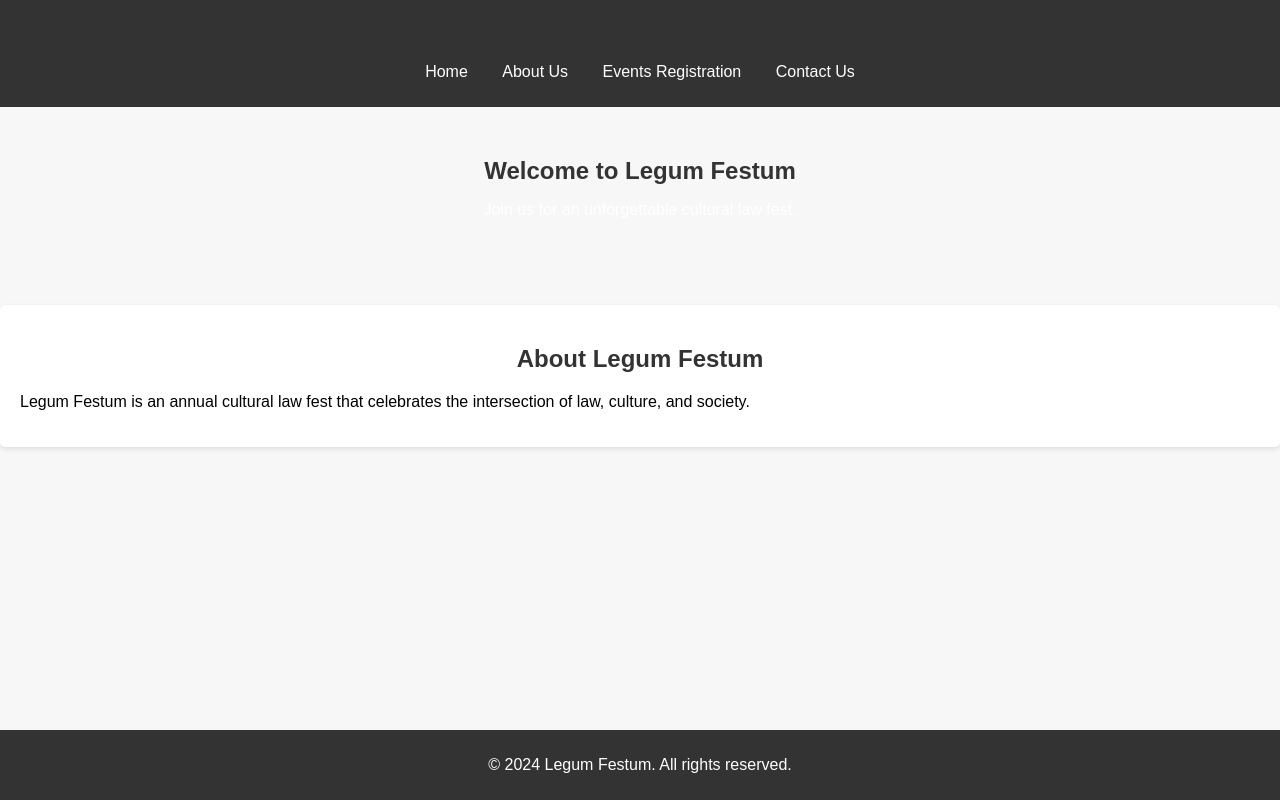
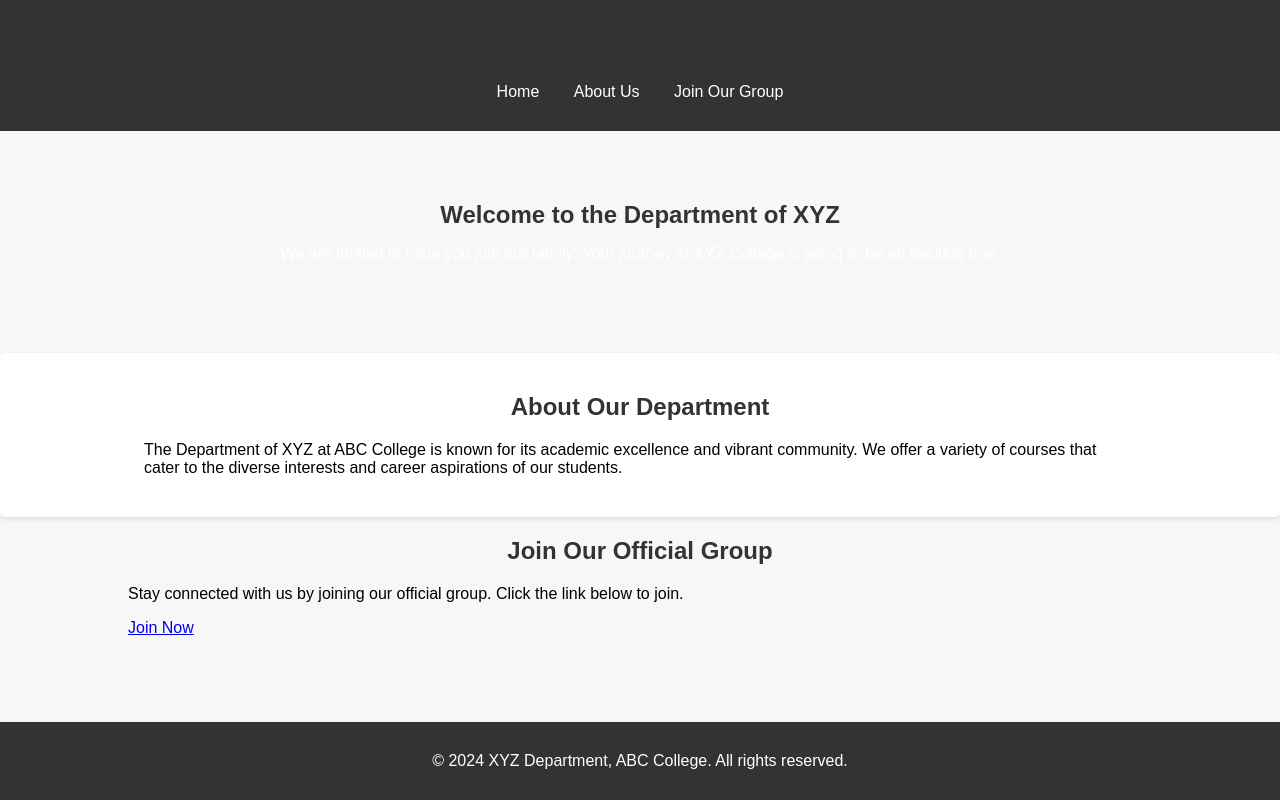
Before and after one commit to aminulmzr/mzr, a plain HTML site: page index.html in a window 1280 px wide. Drawn offline with Linux system fonts and the light colour scheme.

Commit message:
Update index.html

```diff
--- a/index.html
+++ b/index.html
@@ -3,33 +3,48 @@
 <head>
     <meta charset="UTF-8">
     <meta name="viewport" content="width=device-width, initial-scale=1.0">
-    <title>Legum Festum</title>
+    <title>Welcome Juniors</title>
     <link rel="stylesheet" href="styles.css">
 </head>
 <body>
     <header>
-        <h1>Legum Festum</h1>
-        <nav>
-            <ul>
-                <li><a href="index.html">Home</a></li>
-                <li><a href="about.html">About Us</a></li>
-                <li><a href="register.html">Events Registration</a></li>
-                <li><a href="contact.html">Contact Us</a></li>
-            </ul>
-        </nav>
+        <div class="container">
+            <h1>Welcome Juniors</h1>
+            <nav>
+                <ul>
+                    <li><a href="#home">Home</a></li>
+                    <li><a href="#about">About Us</a></li>
+                    <li><a href="#group">Join Our Group</a></li>
+                </ul>
+            </nav>
+        </div>
     </header>
     <main>
-        <section class="hero">
-            <h2>Welcome to Legum Festum</h2>
-            <p>Join us for an unforgettable cultural law fest.</p>
+        <section id="home" class="hero">
+            <div class="container">
+                <h2>Welcome to the Department of XYZ</h2>
+                <p>We are thrilled to have you join our family! Your journey at XYZ College is going to be an exciting one.</p>
+            </div>
         </section>
-        <section class="about">
-            <h2>About Legum Festum</h2>
-            <p>Legum Festum is an annual cultural law fest that celebrates the intersection of law, culture, and society.</p>
+        <section id="about" class="about">
+            <div class="container">
+                <h2>About Our Department</h2>
+                <p>The Department of XYZ at ABC College is known for its academic excellence and vibrant community. We offer a variety of courses that cater to the diverse interests and career aspirations of our students.</p>
+            </div>
+        </section>
+        <section id="group" class="group">
+            <div class="container">
+                <h2>Join Our Official Group</h2>
+                <p>Stay connected with us by joining our official group. Click the link below to join.</p>
+                <a href="https://example.com" class="btn" target="_blank">Join Now</a>
+            </div>
         </section>
     </main>
     <footer>
-        <p>&copy; 2024 Legum Festum. All rights reserved.</p>
+        <div class="container">
+            <p>&copy; 2024 XYZ Department, ABC College. All rights reserved.</p>
+        </div>
     </footer>
+    <script src="script.js"></script>
 </body>
 </html>
```
